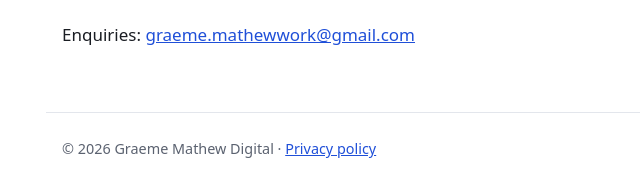
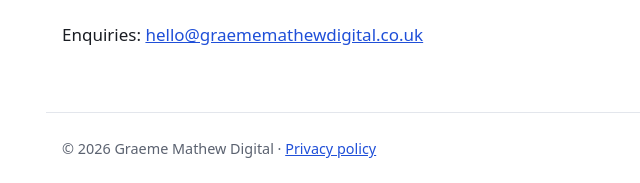
Before and after one commit to geemanglasgow/graememathewdigital, a plain HTML site: page index.html in a window 1280 px wide. Shown: the part 306-489 px from the top of the page, 274-914 px from the left. Drawn offline with Linux system fonts and the light colour scheme.

Commit message:
Update contact email to hello@graememathewdigital.co.uk
Co-Authored-By: Claude Sonnet 5.5 <noreply@anthropic.com>
Claude-Session: https://claude.ai/code/session_01J8Tn3BsKxC2fWsufyHg5Bn

```diff
--- a/index.html
+++ b/index.html
@@ -34,7 +34,7 @@
     <li>Custom web apps and booking tools</li>
     <li>Workflow automation that saves time on repeat tasks</li>
   </ul>
-  <p>Enquiries: <a href="mailto:graeme.mathewwork@gmail.com">graeme.mathewwork@gmail.com</a></p>
+  <p>Enquiries: <a href="mailto:hello@graememathewdigital.co.uk">hello@graememathewdigital.co.uk</a></p>
 </main>
 <footer>
   &copy; 2026 Graeme Mathew Digital &middot; <a href="privacy.html">Privacy policy</a>
```
